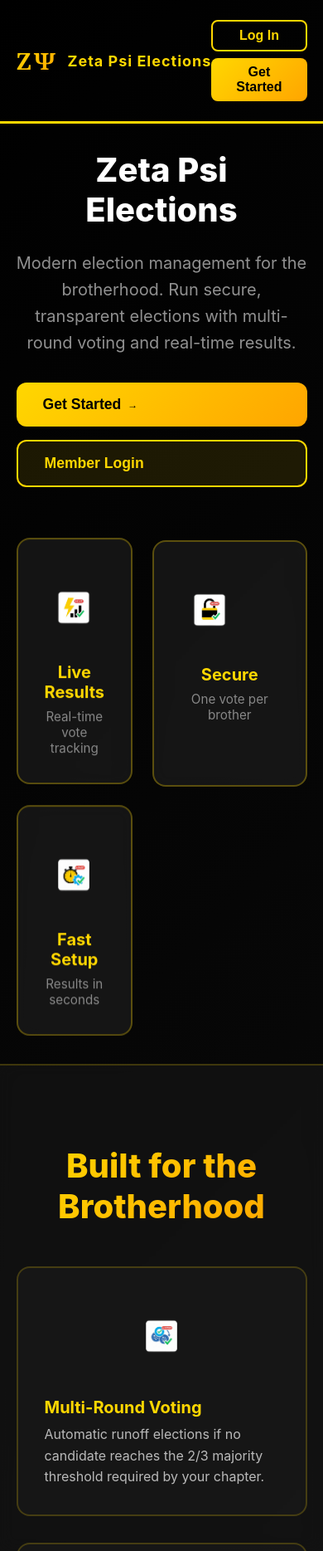
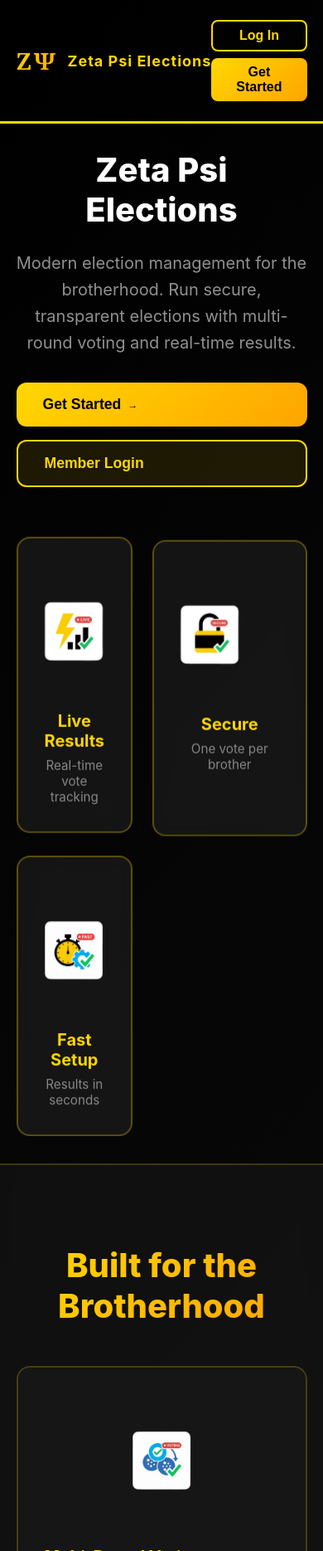
Before and after one commit to aaron-desmond/Zeta-Psi-Elections, a React (Create React App) app in the folder frontend-setup/: page / in a window 390 px wide. Shown: the top 1869 px of the page at 83% size. Built offline with nearby package versions, Linux system fonts and the light colour scheme; no server answers.

Commit message:
fix: Icon feature icons resized again

```diff
--- a/frontend-setup/src/components/Landing/LandingPage.css
+++ b/frontend-setup/src/components/Landing/LandingPage.css
@@ -285,12 +285,12 @@
     display: flex;
     justify-content: center;
     align-items: center;
-    height: 120px;
+    height: 220px;
 }
 
 .feature-icon img {
-    width: 100px;
-    height: 100px;
+    width: 200px;
+    height: 200px;
     object-fit: contain;
     transition: all 0.3s ease;
 }
@@ -541,20 +541,20 @@
 
     /* Mobile image sizing */
     .card-icon {
-        height: 100px;
+        height: 160px;
     }
 
     .card-icon img {
-        width: 80px;
-        height: 80px;
+        width: 150px;
+        height: 150px;
     }
 
     .feature-icon {
-        height: 100px;
+        height: 160px;
     }
 
     .feature-icon img {
-        width: 80px;
-        height: 80px;
+        width: 150px;
+        height: 150px;
     }
 }
```
